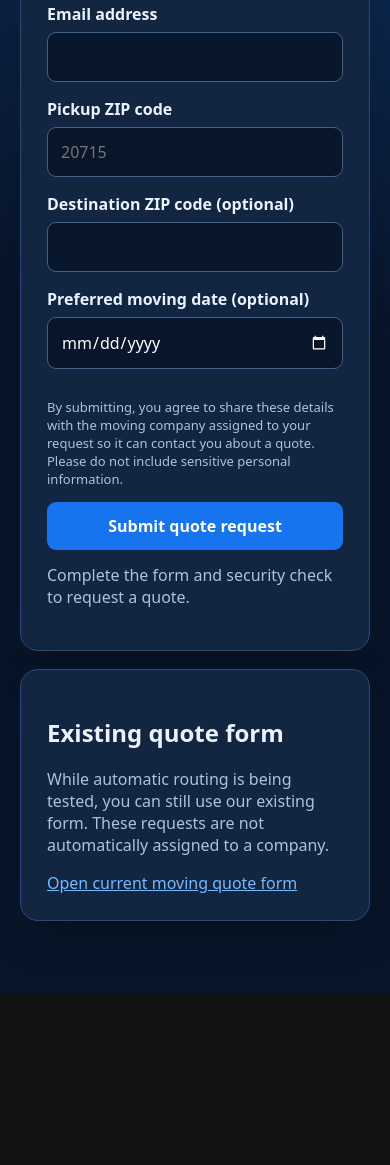
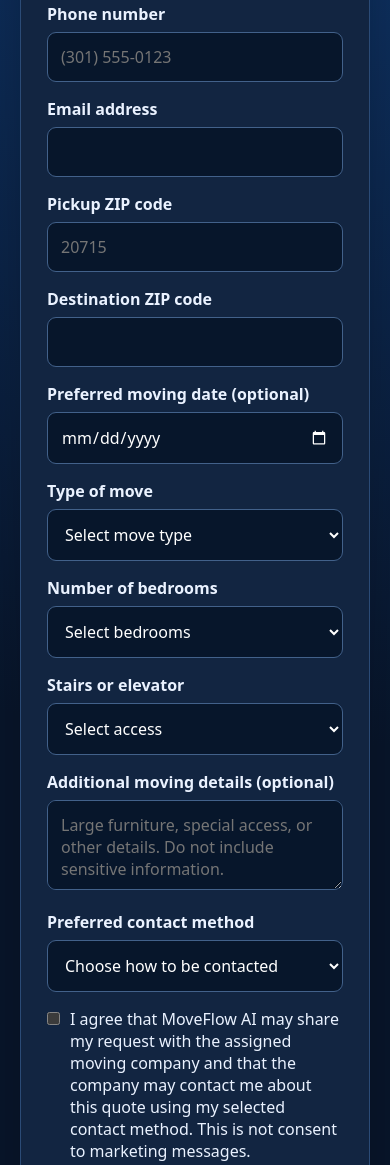
Before and after one commit to MoveFlowAi/moveflow-ai, a plain HTML site: page quote/index.html in a window 390 px wide. Shown: the part 380-1545 px from the top of the page. Before the commit the page ends 1374 px from the top, so only its background shows below. Drawn offline with Linux system fonts and the light colour scheme.

Commit message:
Publish expanded moving quote form with phone, move details and consent

```diff
--- a/quote/index.html
+++ b/quote/index.html
@@ -5,7 +5,7 @@
 <style>
 :root{color-scheme:dark}body{margin:0;background:radial-gradient(circle at 75% 0,#103b75 0,#08152a 52%);color:#eaf2ff;font:16px system-ui,Arial}
 .wrap{max-width:760px;margin:35px auto;padding:20px}.panel{background:#122541;border:1px solid #2b4b76;border-radius:18px;padding:26px;margin:18px 0;box-shadow:0 15px 45px #0003}
-h1{font-size:clamp(26px,5vw,38px)}input,button{font:inherit;padding:13px;border-radius:9px;box-sizing:border-box}input{background:#07162b;color:white;width:100%;border:1px solid #42618a;margin:7px 0 16px}button{background:#1674ef;color:white;cursor:pointer;border:0;width:100%;font-weight:650}button:disabled{opacity:.45;cursor:not-allowed}a{color:#77b9ff}.muted{color:#afc2dc}.hint{font-size:13px}label{display:block;font-weight:550}#msg{white-space:pre-wrap;margin-top:14px}.hidden{display:none}.cf-turnstile{margin:14px 0}
+h1{font-size:clamp(26px,5vw,38px)}input,select,textarea,button{font:inherit;padding:13px;border-radius:9px;box-sizing:border-box}input,select,textarea{background:#07162b;color:white;width:100%;border:1px solid #42618a;margin:7px 0 16px}textarea{min-height:90px;resize:vertical}.checkline{display:flex;gap:10px;align-items:flex-start;font-weight:400}.checkline input{width:auto;margin:4px 0}button{background:#1674ef;color:white;cursor:pointer;border:0;width:100%;font-weight:650}button:disabled{opacity:.45;cursor:not-allowed}a{color:#77b9ff}.muted{color:#afc2dc}.hint{font-size:13px}label{display:block;font-weight:550}#msg{white-space:pre-wrap;margin-top:14px}.hidden{display:none}.cf-turnstile{margin:14px 0}
 </style>
 <script src="https://challenges.cloudflare.com/turnstile/v0/api.js" async defer></script></head>
 <body><main class="wrap"><a href="../">← MoveFlow AI</a><h1>Request a moving quote</h1>
@@ -13,10 +13,17 @@ h1{font-size:clamp(26px,5vw,38px)}input,button{font:inherit;padding:13px;border-
 <section class="panel"><h2>Tell us about your move</h2>
 <form id="quote-form">
 <label for="name">Full name</label><input id="name" name="name" autocomplete="name" maxlength="120" required minlength="2">
+<label for="phone">Phone number</label><input id="phone" name="phone" type="tel" autocomplete="tel" maxlength="25" required placeholder="(301) 555-0123">
 <label for="email">Email address</label><input id="email" name="email" type="email" autocomplete="email" maxlength="254" required>
 <label for="pickup">Pickup ZIP code</label><input id="pickup" name="pickup_zip" inputmode="numeric" pattern="[0-9]{5}" maxlength="5" required placeholder="20715">
-<label for="destination">Destination ZIP code (optional)</label><input id="destination" name="destination_zip" inputmode="numeric" pattern="[0-9]{5}" maxlength="5">
+<label for="destination">Destination ZIP code</label><input id="destination" name="destination_zip" inputmode="numeric" pattern="[0-9]{5}" maxlength="5" required>
 <label for="date">Preferred moving date (optional)</label><input id="date" name="move_date" type="date">
+<label for="move_type">Type of move</label><select id="move_type" name="move_type" required><option value="">Select move type</option><option value="apartment">Apartment</option><option value="house">House</option><option value="office">Office</option><option value="other">Other</option></select>
+<label for="bedrooms">Number of bedrooms</label><select id="bedrooms" name="bedrooms" required><option value="">Select bedrooms</option><option value="0">Studio / 0</option><option value="1">1</option><option value="2">2</option><option value="3">3</option><option value="4">4</option><option value="5">5</option><option value="6">6+</option></select>
+<label for="access_details">Stairs or elevator</label><select id="access_details" name="access_details" required><option value="">Select access</option><option value="None / ground floor">None / ground floor</option><option value="Stairs">Stairs</option><option value="Elevator">Elevator</option><option value="Both stairs and elevator">Both stairs and elevator</option><option value="Not sure">Not sure</option></select>
+<label for="additional_details">Additional moving details (optional)</label><textarea id="additional_details" name="additional_details" maxlength="2000" placeholder="Large furniture, special access, or other details. Do not include sensitive information."></textarea>
+<label for="preferred_contact_method">Preferred contact method</label><select id="preferred_contact_method" name="preferred_contact_method" required><option value="">Choose how to be contacted</option><option value="phone">Phone call</option><option value="email">Email</option><option value="either">Either</option></select>
+<label class="checkline"><input type="checkbox" name="consent_to_contact" required> I agree that MoveFlow AI may share my request with the assigned moving company and that the company may contact me about this quote using my selected contact method. This is not consent to marketing messages.</label>
 <p class="hint muted">By submitting, you agree to share these details with the moving company assigned to your request so it can contact you about a quote. Please do not include sensitive personal information.</p>
 <div class="cf-turnstile" data-sitekey="0x4AAAAAAF9wb4M3F_pGOPll" data-theme="dark"></div>
 <button type="submit" id="submit" disabled>Submit quote request</button>
@@ -41,7 +48,7 @@ document.getElementById("quote-form").addEventListener("submit",async event=>{
  const token=form.querySelector('[name="cf-turnstile-response"]')?.value;
  if(!token){msg.textContent="Please complete the security verification.";return;}
  const data=new FormData(form);
- const payload={name:data.get("name"),email:data.get("email"),pickup_zip:data.get("pickup_zip"),destination_zip:data.get("destination_zip"),move_date:data.get("move_date"),turnstile_token:token};
+ const payload={name:data.get("name"),phone:data.get("phone"),email:data.get("email"),pickup_zip:data.get("pickup_zip"),destination_zip:data.get("destination_zip"),move_date:data.get("move_date"),move_type:data.get("move_type"),bedrooms:Number(data.get("bedrooms")),access_details:data.get("access_details"),additional_details:data.get("additional_details"),preferred_contact_method:data.get("preferred_contact_method"),consent_to_contact:data.get("consent_to_contact")==="on",turnstile_token:token};
  if(validSlug)payload.company=slug;
  submit.disabled=true;msg.textContent="Submitting your request...";
  try{
```
